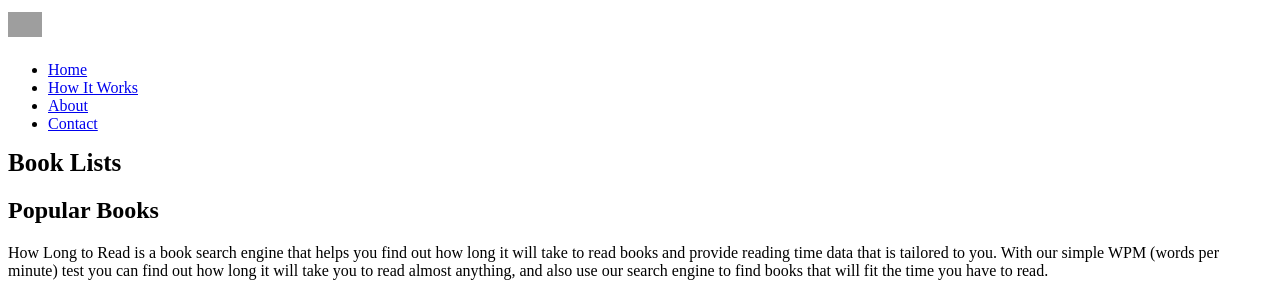
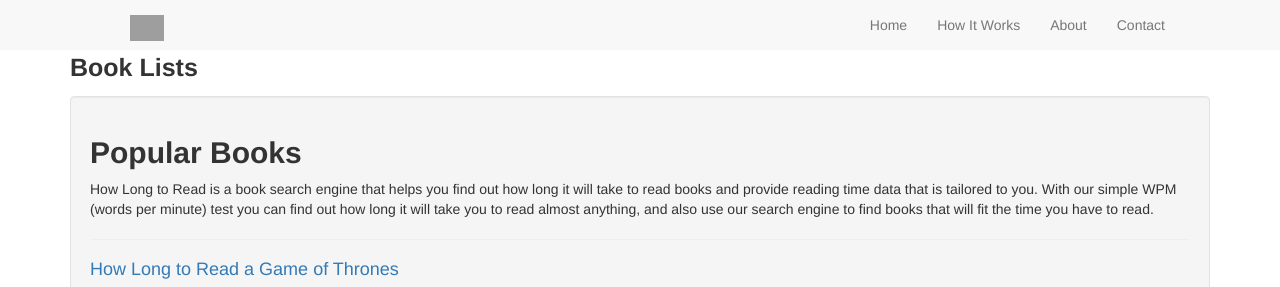
Before and after one commit to ArmaanLadak/hltr, a PHP site: page /blog.php in a window 1280 px wide. Shown: the top 287 px of the page. Run offline with PHP 8.4, Linux system fonts and the light colour scheme; some libraries are stand-ins or nearby versions; grey boxes are pictures that could not be loaded.

Commit message:
Update header.php

```diff
--- a/header.php
+++ b/header.php
@@ -1,40 +1,41 @@
-<div id="mainnav">
-    <div class="container">
-      <div class="mainnav-inner">
-        <div class="row-fluid">
-        <div class="span6">
-       <h1 style="margin:0;"><a id="logo" href="http://www.howlongtoreadthis.com/index.php"><img width="34px" src="images/dwelling1.png"></a></h1>
+<!--
+  <link rel="stylesheet" href="http://maxcdn.bootstrapcdn.com/bootstrap/3.3.5/css/bootstrap.min.css">
+<style>
+.navbar-default, .navbar-default .navbar-nav > li > a {
+    font-family: 'Montserrat', serif, arial;
+    font-size: 14px;
+    text-shadow: none;
+    text-transform: uppercase;
+    background:white;
+    color:black;
+    -webkit-transition: all 0.3s ease;
+    -moz-transition: all 0.3s ease;
+    -o-transition: all 0.3s ease;
+    transition: all 0.3s ease;
+}
+.navbar-default .navbar-nav > li > a:hover{
+    color:#0CD39A;
+}
+</style>
+-->
 
-        </div>
-          <nav id="mainmenu" class="span6">
-            <div class="navbar">
-              <div class="navbar-justified">
-              <a data-target=".nav-collapse" data-toggle="collapse" class="btn btn-navbar"> <span class="icon-bar"></span>
-              <span class="icon-bar"></span> <span class="icon-bar"></span> </a>
-
-                <div class="nav-collapse collapse">
-                  <ul class="nav megamenu lui">
-
-                    <li class=""> <a href="http://www.howlongtoreadthis.com/index.php"><span class="menu-title">Home</span></a></li>
-
-                    <li class=""> <a href="http://howlongtoreadthis.com/howitworks.php"><span class="menu-title">How It Works</span></a></li>
-
-                    <li class=""> <a href="http://www.howlongtoreadthis.com/aboutus.php"><span class="menu-title">About</span></a></li>
-
-					<li class=""> <a href="http://www.howlongtoreadthis.com/contactus.php"><span class="menu-title">Contact</span></a></li>
-					<!--
-                    <li class="parent dropdown "> <a class="dropdown-toggle" data-toggle="dropdown" href="#"><span class="menu-title">dropdown</span><b class="caret"></b></a>
-                      <div class="dropdown-menu level1">
-
-                      </div>
-                    </li>
-					-->
-                  </ul>
-                </div>
-              </div>
-            </div>
-          </nav>
-        </div>
-      </div>
+<nav class="navbar navbar-default navbar-static-top" style="margin:0px;border:none">
+  <div class="container-fluid"  style="max-width:1100px">
+    <div class="navbar-header">
+      <a style="margin-left:10px" class="navbar-brand" href="http://www.howlongtoreadthis.com/index.php"><img width="34px" src="images/dwelling1.png"></a>
+      <button type="button" class="navbar-toggle" data-toggle="collapse" data-target="#myNavbar">
+        <span class="icon-bar"></span>
+        <span class="icon-bar"></span>
+        <span class="icon-bar"></span>
+      </button>
+    </div>
+    <div class="collapse navbar-collapse" id="myNavbar">
+      <ul class="nav navbar-nav navbar-right">
+        <li> <a href="http://www.howlongtoreadthis.com/index.php">Home</a></li>
+        <li> <a href="http://howlongtoreadthis.com/howitworks.php">How It Works</a></li>
+        <li> <a href="http://www.howlongtoreadthis.com/aboutus.php">About</a></li>
+				<li style="margin-right:10px"> <a href="http://www.howlongtoreadthis.com/contactus.php">Contact</a></li>
+      </ul>
     </div>
   </div>
+</nav>
```
